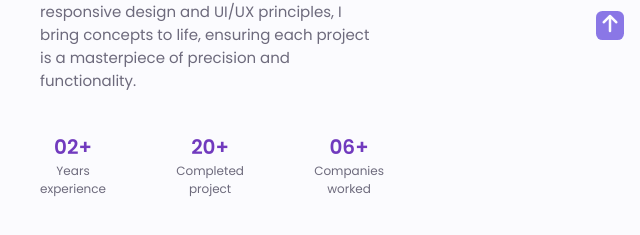
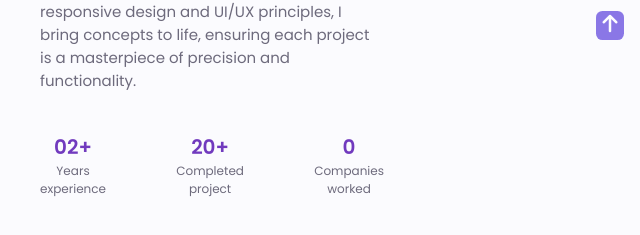
Before and after one commit to AmanKumar12e/My-Portfolio, a plain HTML site: page index.html in a window 1280 px wide. Shown: the part 920-1155 px from the top of the page, 640-1280 px from the left. Drawn offline with Linux system fonts and the light colour scheme.

Commit message:
Update index.html

```diff
--- a/index.html
+++ b/index.html
@@ -177,7 +177,7 @@
                 >
               </div>
               <div>
-                <span class="about-info-title">06+</span>
+                <span class="about-info-title">0</span>
                 <span class="about-info-name"
                   >Companies <br />
                   worked</span
```
